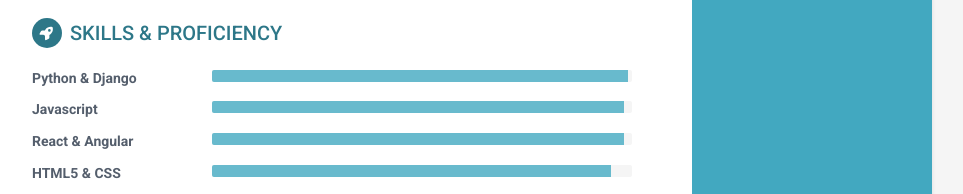
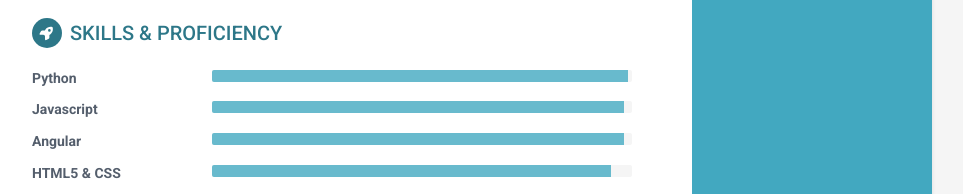
Before and after one commit to anarboleda/CV1, a plain HTML site: page index.html in a window 1280 px wide. Shown: the part 1386-1580 px from the top of the page, without its empty margins (188-1151 px from the left). Drawn offline with Linux system fonts and the light colour scheme.

Commit message:
cambio de skills

```diff
--- a/index.html
+++ b/index.html
@@ -156,7 +156,7 @@
                 <h2 class="section-title"><span class="icon-holder"><i class="fa-solid fa-rocket"></i></span>Skills &amp; Proficiency</h2>
                 <div class="skillset">
                     <div class="item">
-                        <h3 class="level-title">Python &amp; Django</h3>
+                        <h3 class="level-title">Python </h3>
                         <div class="progress level-bar">
 						    <div class="progress-bar theme-progress-bar" role="progressbar" style="width: 99%" aria-valuenow="99" aria-valuemin="0" aria-valuemax="100"></div>
 						</div>
@@ -170,7 +170,7 @@
                     </div><!--//item-->
 
                     <div class="item">
-                        <h3 class="level-title">React &amp; Angular</h3>
+                        <h3 class="level-title"> Angular</h3>
                         <div class="progress level-bar">
 						    <div class="progress-bar theme-progress-bar" role="progressbar" style="width: 98%" aria-valuenow="98" aria-valuemin="0" aria-valuemax="100"></div>
 						</div>
```
